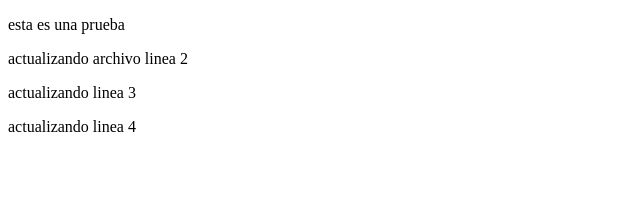
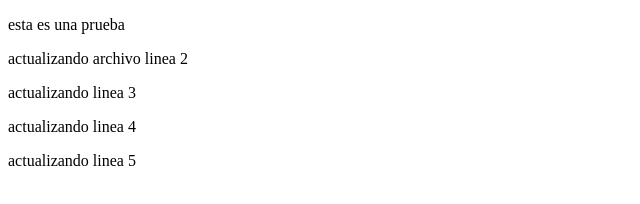
Before and after one commit to amurillof/amurillof, a plain HTML site: page Index.html in a window 1280 px wide. Shown: the whole page, without its empty margins (0-640 px from the left). Drawn offline with Linux system fonts and the light colour scheme.

Commit message:
actualizado

```diff
--- a/Index.html
+++ b/Index.html
@@ -9,6 +9,7 @@
     <p>actualizando archivo linea 2</p>
     <p>actualizando linea 3</p>
     <p>actualizando linea 4</p>
+    <p>actualizando linea 5</p>
 </head>
 <body>
 
```
